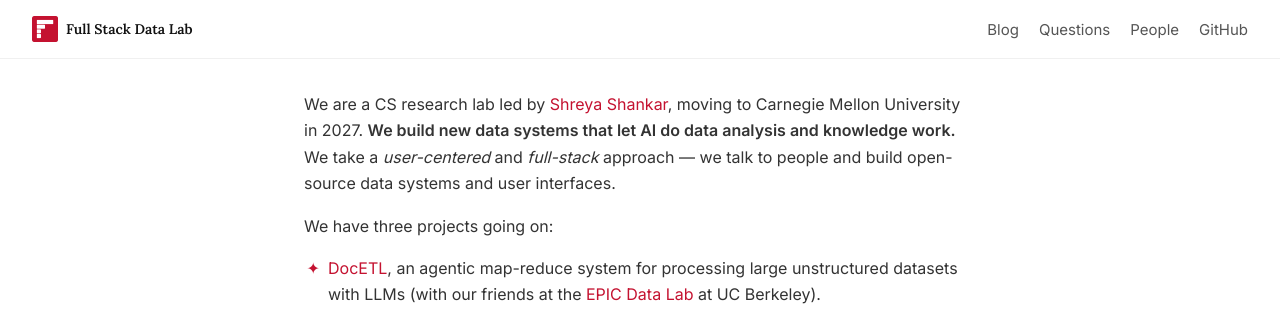
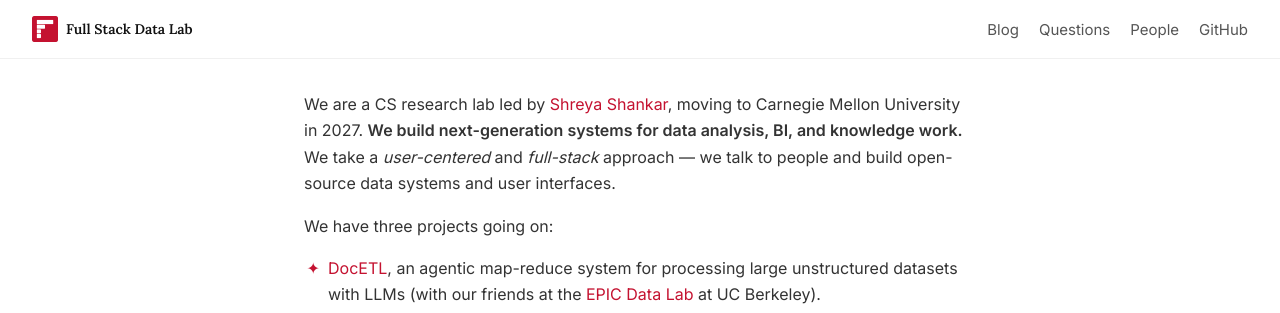
Before and after one commit to fsdatalab/fsdatalab.github.io, a Jekyll site: the page built from index.html, in a window 1280 px wide and 900 px high. Shown: the top 313 px of the window. Built offline with Jekyll 4.4.1, drawn with Linux system fonts in a browser that asks for light colours.

Commit message:
Reword the lab's goal: next-generation systems for data analysis, BI, and knowledge work
Co-Authored-By: Claude Opus 5.5 <noreply@anthropic.com>
Claude-Session: https://claude.ai/code/session_012G22YKPbuwk53S2ZUPLDzi

```diff
--- a/index.html
+++ b/index.html
@@ -4,7 +4,7 @@ title: Full Stack Data Lab
 ---
 <div class="content">
   <p class="intro">
-    We are a CS research lab led by <a href="https://sh-reya.com">Shreya Shankar</a>, moving to Carnegie Mellon University in 2027. <strong>We build new data systems that let AI do data analysis and knowledge work.</strong> We take a <em>user-centered</em> and <em>full-stack</em> approach — we talk to people and build open-source data systems and user interfaces.
+    We are a CS research lab led by <a href="https://sh-reya.com">Shreya Shankar</a>, moving to Carnegie Mellon University in 2027. <strong>We build next-generation systems for data analysis, BI, and knowledge work.</strong> We take a <em>user-centered</em> and <em>full-stack</em> approach — we talk to people and build open-source data systems and user interfaces.
   </p>
   <p class="intro">We have three projects going on:</p>
   <ul class="intro project-list">
```
